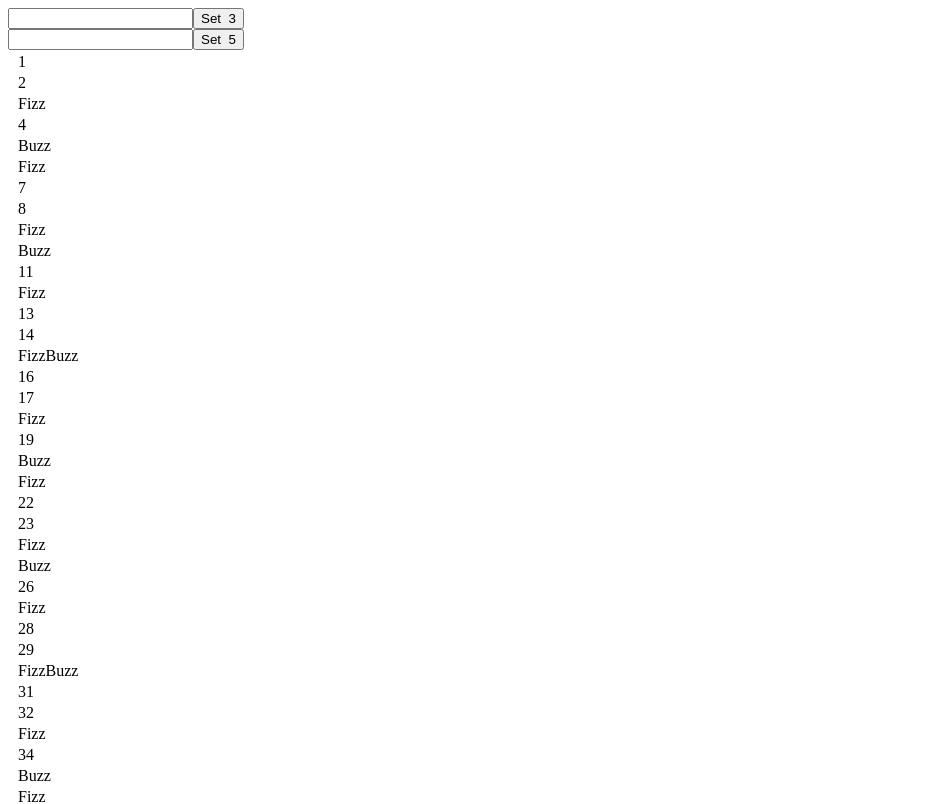
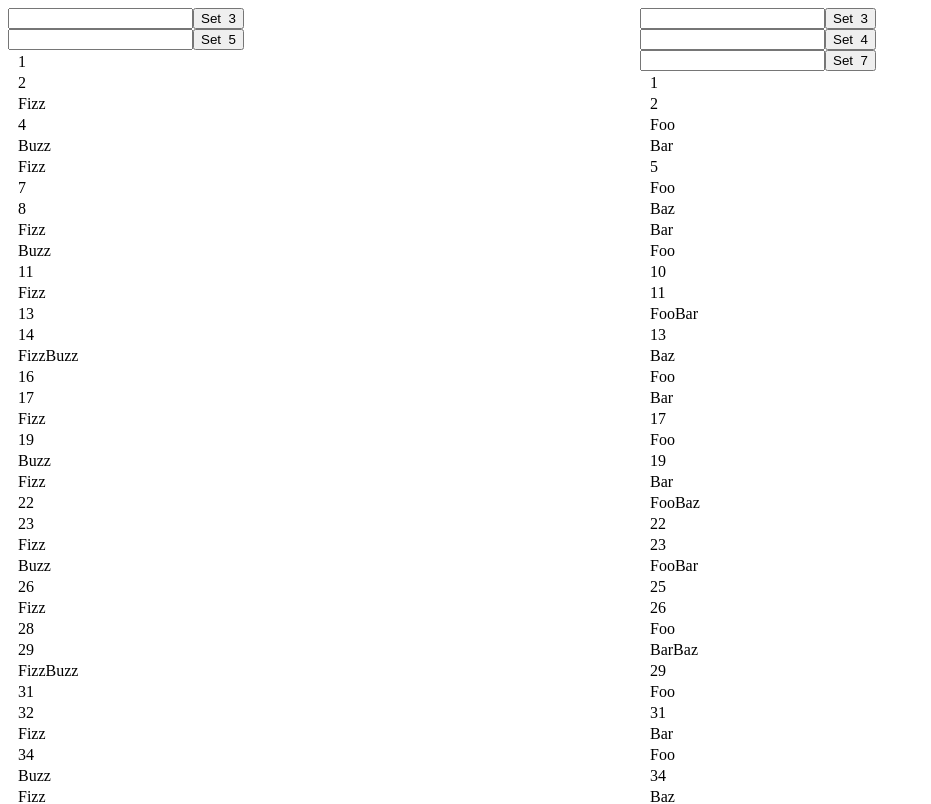
Before and after one commit to eeee386/SprintForms-task, a React (Create React App) app: page / in a window 1280 px wide. Shown: the top 804 px of the page, without its empty margins (0-931 px from the left). Built offline with nearby package versions, Linux system fonts and the light colour scheme.

Commit message:
map to object for better readability, and creating new generalizations for the tests [NOT READY]

```diff
--- /dev/null
+++ b/src/App.css
@@ -0,0 +1,5 @@
+.FizzBuzzWrapper {
+    display: flex;
+    justify-content: space-between;
+    flex-direction: row;
+}
--- a/src/App.tsx
+++ b/src/App.tsx
@@ -1,12 +1,13 @@
 import React from 'react';
 import {FizzBuzz} from "./components/FizzBuzz";
+import './App.css';
 
 function App() {
     return (
-        <>
-            <FizzBuzz/>
-            <FizzBuzz length={91} numberWordObject={new Map().set(4, "Foo").set(7, "Bar").set(3, "Baz")}/>
-        </>
+        <div className={"FizzBuzzWrapper"}>
+            <FizzBuzz id={"FizzBuzz"}/>
+            <FizzBuzz length={91} numberWordObject={{3: "Foo", 4: "Bar", 7: "Baz"}} id={"FooBar"}/>
+        </div>
     );
 }
 
--- a/src/components/FizzBuzz.css
+++ b/src/components/FizzBuzz.css
@@ -6,3 +6,7 @@
 .numberWrapper > span {
   margin: 3px 0 0 10px;
 }
+
+.FizzBuzzContentWrapper {
+  width: 50%;
+}
--- a/src/components/FizzBuzz.tsx
+++ b/src/components/FizzBuzz.tsx
@@ -1,12 +1,13 @@
-import React, {useState, useMemo} from 'react';
+import React, {useState, useMemo, useEffect} from 'react';
 import './FizzBuzz.css'
 
 type FizzBuzzProps = {
     length?: number;
-    numberWordObject?: Map<number, string>;
+    numberWordObject?:{[key:string]: string};
+    id?: string
 }
 
-export const FizzBuzz = ({length = 100, numberWordObject = new Map().set(3, "Fizz").set(5, "Buzz")}: FizzBuzzProps) => {
+export const FizzBuzz = ({length = 100, numberWordObject = {3: "Fizz", 5: "Buzz"}, id = ""}: FizzBuzzProps) => {
     const [numWord, setNumWord] = useState(numberWordObject);
     const [numWordInput, setNumWordInput] = useState(numberWordObject);
 
@@ -17,39 +18,38 @@ export const FizzBuzz = ({length = 100, numberWordObject = new Map().set(3, "Fiz
     }, [length])
 
     const updateText = (num: number): void => {
-        setNumWord((state => new Map(numWord.set(num, numWordInput.get(num) ?? ""))));
+        setNumWord(state => ({...state, [num]: numWordInput[num] }));
     }
 
     const updateInput = (num: number, value: string): void => {
-        setNumWordInput((state => new Map(numWordInput.set(num, value))));
+        setNumWordInput((state => ({...state, [num]: value})));
     }
 
     const writeFizzBuzz = (num: number): string => {
         let str = "";
-        Array.from(numWord.keys()).forEach((elem) => {
-            console.log(elem);
-            if(num % elem === 0){
-                str += numberWordObject.get(elem);
+        Object.keys(numWord).forEach((elem) => {
+            if(num % parseInt(elem) === 0){
+                str += numWord[elem];
             }
         })
         return str || num.toString();
     }
 
     return (
-        <div>
-            {Array.from(numWord.keys()).map((key) => {
+        <div className={"FizzBuzzContentWrapper"}>
+            {Object.keys(numWord).map((key) => {
                 return (
-                    <div>
-                        <input data-testid={`${key}Input`} id={`${key}Input`}
-                               onChange={(e) => updateInput(key, e.target.value)}/>
-                        <button data-testid={`${key}Button`} id={`${key}Button`} onClick={() => updateText(key)}>Set
+                    <div key={`${key}InputWrapper${id}`}>
+                        <input data-testid={`${key}Input${id}`} id={`${key}Input${id}`}
+                               onChange={(e) => updateInput(parseInt(key), e.target.value)}/>
+                        <button data-testid={`${key}Button${id}`} id={`${key}Button${id}`} onClick={() => updateText(parseInt(key))}>Set
                             &nbsp;{key}
                         </button>
                     </div>
                 )
             })}
             <div className={"numberWrapper"}>
-                {onetoLength.map(e => <span data-testid={e.toString()} id={e.toString()}>{writeFizzBuzz(e)}</span>)}
+                {onetoLength.map(e => <span key={`${e.toString()}${id}`} data-testid={`${e.toString()}${id}`} id={`${e.toString()}${id}`}>{writeFizzBuzz(e)}</span>)}
             </div>
         </div>);
 }
```
Also changed, not shown: 2 other files (tests, documents, lock files or other folders).
